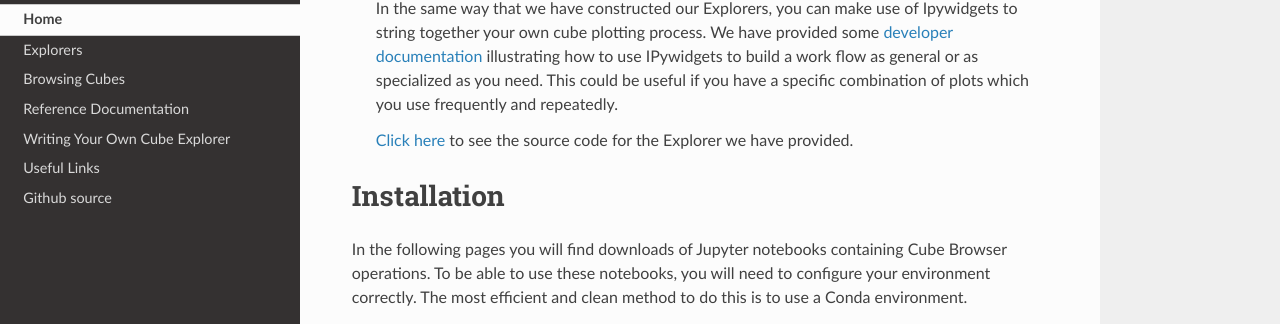
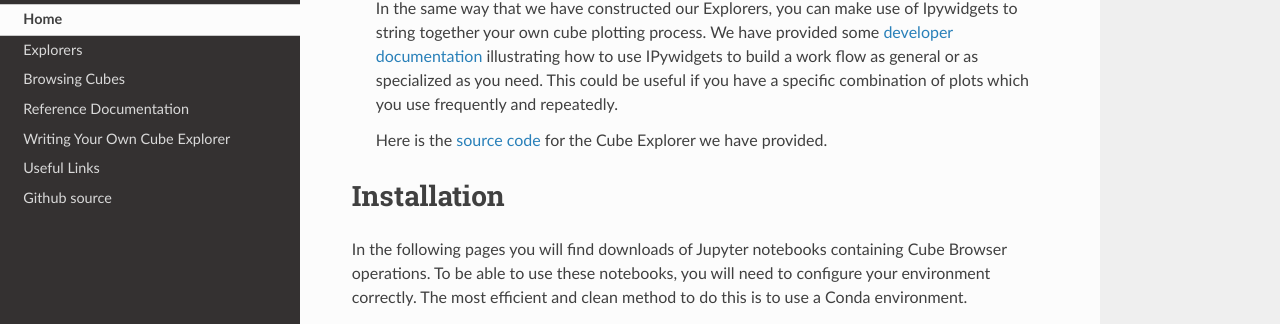
Before and after one commit to SciTools/cube_browser, a Sphinx documentation site: the page built from doc/index.rst, in a window 1280 px wide and 900 px high, scrolled down 480 px. Shown: the part 127-451 px from the top of the window. Built offline with Sphinx 7.4.7 and the Read the Docs theme 2.0.0, drawn with Linux system fonts in a browser that asks for light colours.

Commit message:
index link rephrased and redirected to github

```diff
--- a/doc/index.rst
+++ b/doc/index.rst
@@ -29,7 +29,7 @@
    We have provided some `developer documentation <write_your_own/intro.html>`_ illustrating how to use IPywidgets to build a work flow as general or as specialized as you need.
    This could be useful if you have a specific combination of plots which you use frequently and repeatedly.
 
-   `Click here <../../../lib/cube_browser/explorer.py>`_ to see the source code for the Explorer we have provided.
+   Here is the `source code <https://github.com/SciTools/cube_browser/blob/master/lib/cube_browser/explorer.py>`_ for the Cube Explorer we have provided.
 
 Installation
 ____________
```
